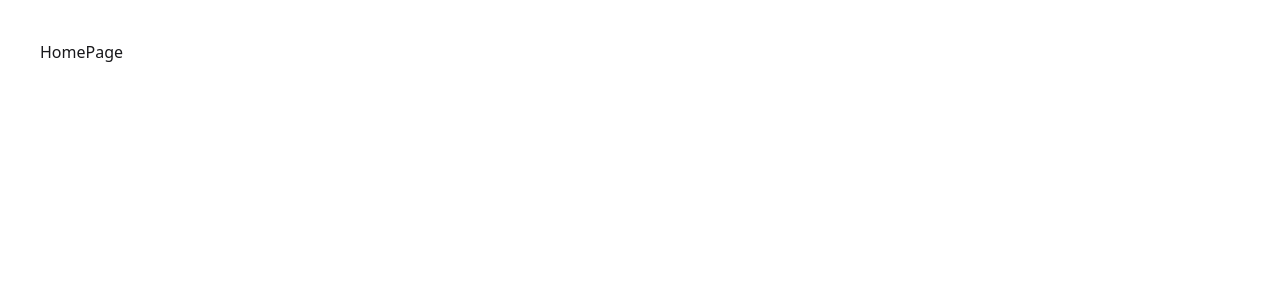
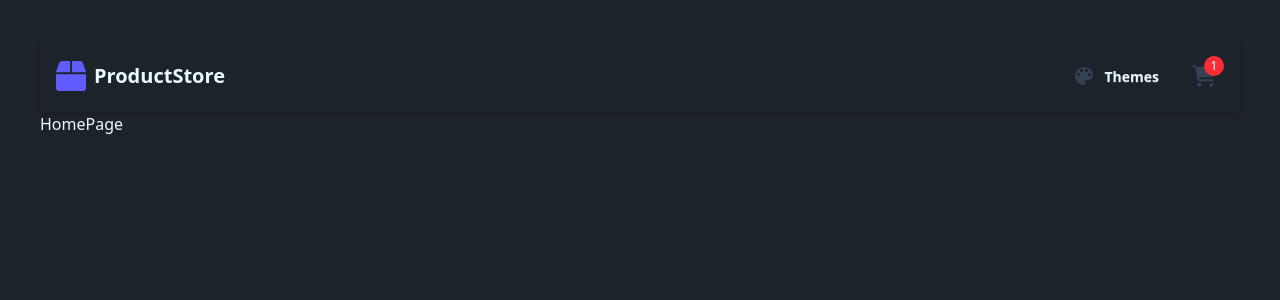
Before and after one commit to amirrajj-dev/pern-product-store, a React (Vite) app in the folder frontend/: page / in a window 1280 px wide. Shown: the top 300 px of the page. Built offline with nearby package versions, Linux system fonts and the light colour scheme.

Commit message:
added navbar to the project🐘🩶

```diff
--- a/frontend/src/App.tsx
+++ b/frontend/src/App.tsx
@@ -1,11 +1,13 @@
 import { Route, Routes } from "react-router-dom";
 import HomePage from "./pages/home/HomePage";
 import ProductPage from "./pages/product/ProductPage";
+import Navbar from "./components/Navbar";
 
 const App = () => {
   return (
     <>
       <div className="p-10 min-h-screen transition-colors duration-300">
+        <Navbar/>
         <Routes>
           <Route path="/" element={<HomePage />} />
           <Route path="/products/:id" element={<ProductPage />} />
--- /dev/null
+++ b/frontend/src/components/Navbar.tsx
@@ -0,0 +1,101 @@
+import React, { useEffect, useState } from "react";
+import { FaBox } from "react-icons/fa";
+import { IoMdColorPalette } from "react-icons/io";
+import { FaCartShopping } from "react-icons/fa6";
+import { HiMenu } from "react-icons/hi";
+
+const Navbar: React.FC = () => {
+  const [theme, setTheme] = useState("dark");
+  const [cartCount, setCartCount] = useState(1);
+  const [isMobileMenuOpen, setIsMobileMenuOpen] = useState(false);
+  const themes = ["light", "dark", "cupcake", "forest", "aqua", "acid", "coffee", "sunset", "abyss", "winter", "dracula"]
+
+  useEffect(()=>{
+    if (!localStorage.getItem('pern-product-store')){
+        localStorage.setItem('pern-product-store', JSON.stringify({theme: "dark"}));
+    }else{
+        const storedTheme = JSON.parse(localStorage.getItem('pern-product-store') as string).theme;
+        setTheme(storedTheme);
+        document.documentElement.setAttribute("data-theme", storedTheme);
+    }
+  } , [])
+  const switchTheme = (newTheme: string) => {
+    setTheme(newTheme);
+    localStorage.setItem('pern-product-store', JSON.stringify({theme: newTheme}));
+    document.documentElement.setAttribute("data-theme", newTheme);
+    setIsMobileMenuOpen(false);
+  };
+
+  return (
+    <nav className="flex justify-between items-center p-4 bg-base-100 shadow-md relative">
+      <div className="flex items-center gap-2">
+        <FaBox className="text-primary text-2xl sm:text-3xl" />
+        <span className="sm:text-xl font-semibold">ProductStore</span>
+      </div>
+
+      <div className="lg:hidden relative">
+        <button
+          className="p-2 rounded-full"
+          onClick={() => setIsMobileMenuOpen(!isMobileMenuOpen)}
+        >
+          <HiMenu className="text-xl sm:text-3xl" />
+        </button>
+
+        {isMobileMenuOpen && (
+          <div className="absolute right-0 mt-2 bg-base-100 shadow-lg rounded-lg w-48 p-2 z-50">
+
+            <div className="dropdown dropdown-end w-full">
+              <label tabIndex={0} className="btn btn-ghost w-full flex items-center gap-2 justify-center">
+                <IoMdColorPalette size={24} className="text-gray-700" />
+                <span>Themes</span>
+              </label>
+              <ul tabIndex={0} className="dropdown-content menu p-2 shadow bg-base-200 rounded-box w-full">
+                {themes.map((themeOption) => (
+                  <li key={themeOption}>
+                    <button onClick={() => switchTheme(themeOption)}>{themeOption.charAt(0).toUpperCase() + themeOption.slice(1)}</button>
+                  </li>
+                ))}
+              </ul>
+            </div>
+
+            <button className="relative p-2 w-full flex items-center justify-center mt-2">
+              <FaCartShopping size={24} className="text-gray-700" />
+              {cartCount > 0 && (
+                <span className="absolute top-0 right-0 text-xs bg-red-500 text-white rounded-full w-5 h-5 flex items-center justify-center">
+                  {cartCount}
+                </span>
+              )}
+            </button>
+          </div>
+        )}
+      </div>
+
+      <div className="hidden lg:flex items-center gap-4">
+        <div className="dropdown dropdown-end">
+          <label tabIndex={0} className="btn btn-ghost rounded-full p-2 flex items-center gap-2">
+            <IoMdColorPalette size={24} className="text-gray-700" />
+            <span className="hidden sm:block">Themes</span>
+          </label>
+          <ul tabIndex={0} className="dropdown-content menu p-2 shadow bg-base-200 rounded-box w-40">
+            {themes.map((themeOption) => (
+              <li key={themeOption}>
+                <button onClick={() => switchTheme(themeOption)}>{themeOption.charAt(0).toUpperCase() + themeOption.slice(1)}</button>
+              </li>
+            ))}
+          </ul>
+        </div>
+
+        <button className="relative p-2 rounded-full">
+          <FaCartShopping size={24} className="text-gray-700" />
+          {cartCount > 0 && (
+            <span className="absolute top-0 right-0 text-xs bg-red-500 text-white rounded-full w-5 h-5 flex items-center justify-center">
+              {cartCount}
+            </span>
+          )}
+        </button>
+      </div>
+    </nav>
+  );
+};
+
+export default Navbar;
```
